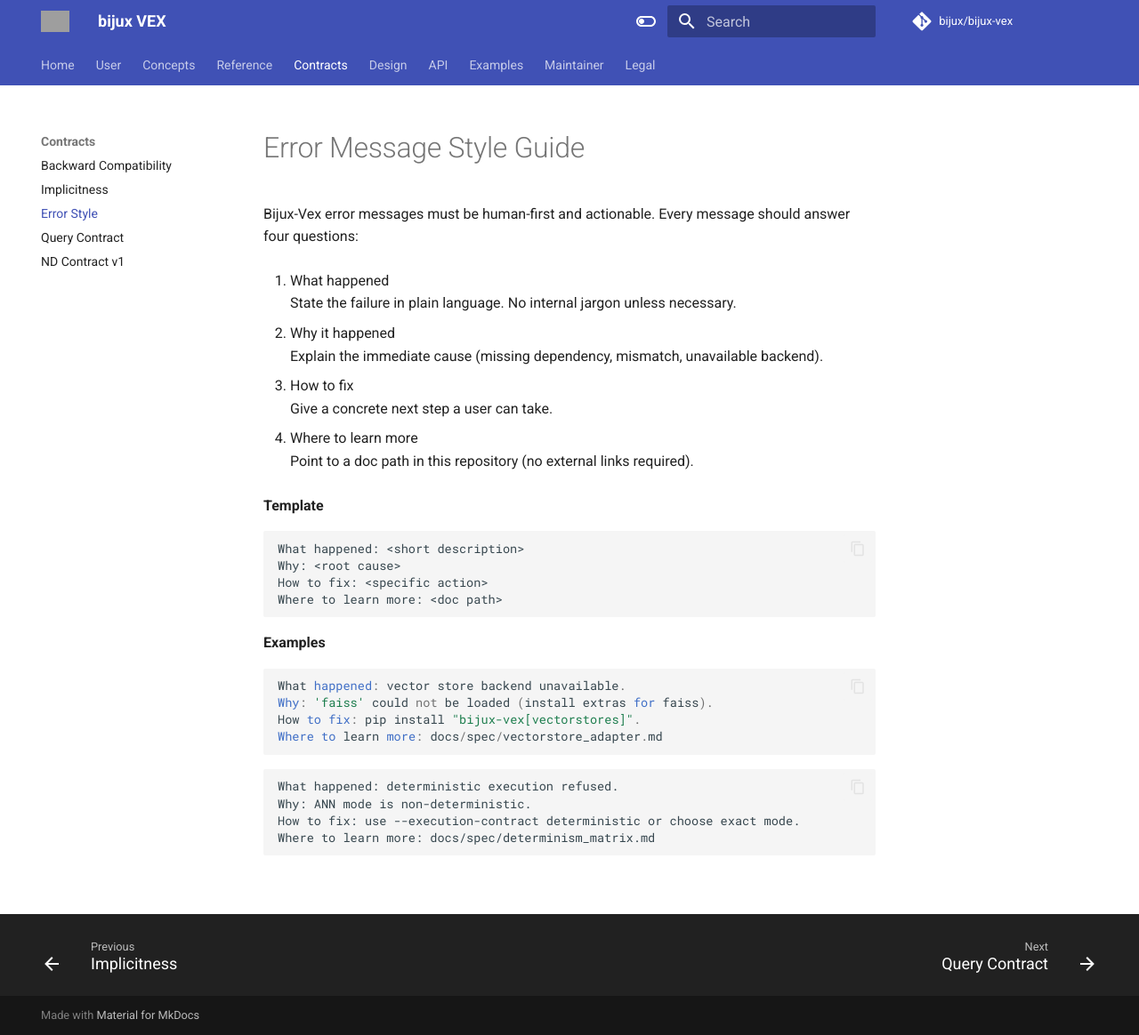
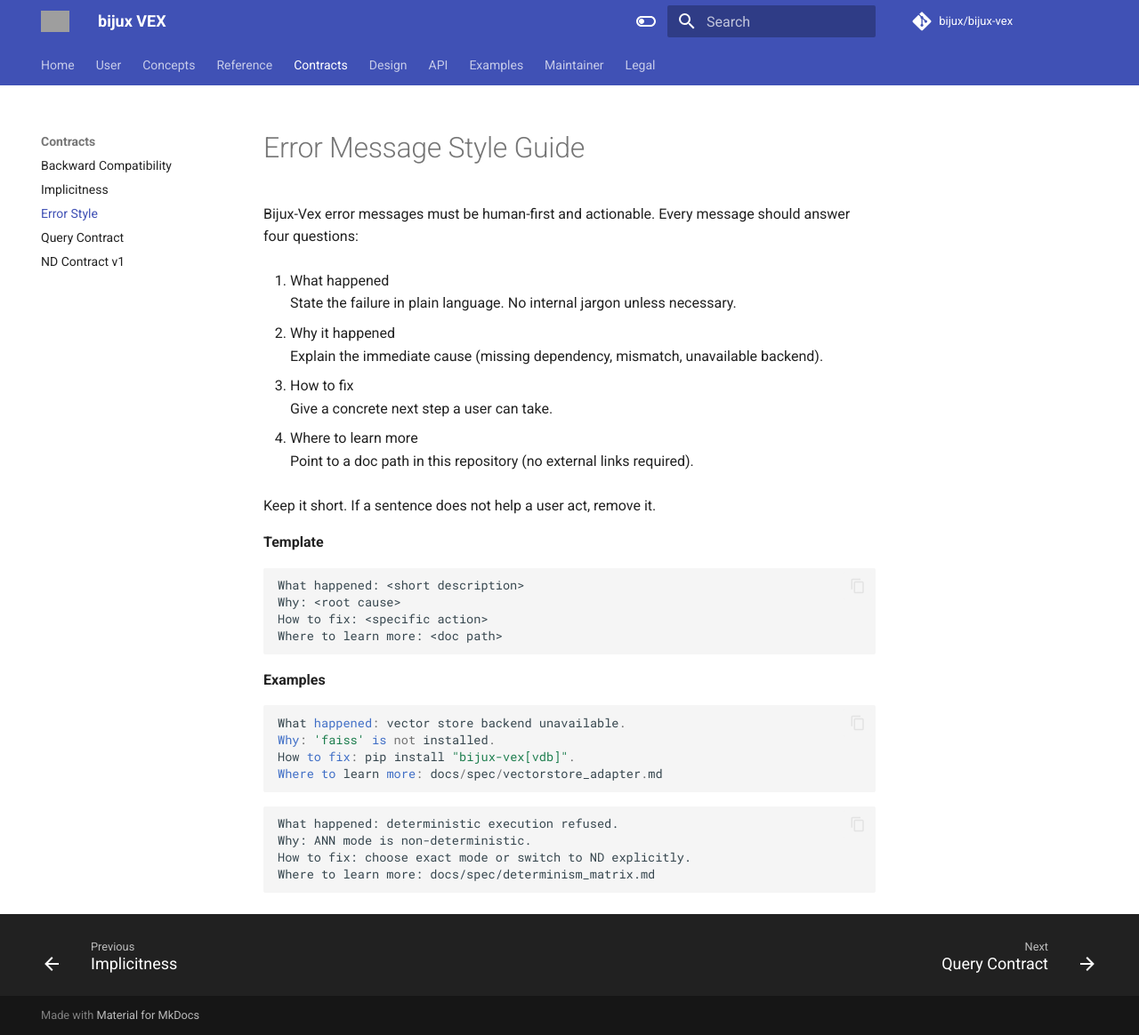
Before and after one commit to bijux/bijux-vex, an MkDocs documentation site: the page built from docs/contracts/error_style.md, in a window 1280 px wide and 1164 px high. Shown: the whole window at 89% size. Built offline with MkDocs 1.6.1 and Material for MkDocs 9.7.7, drawn with Linux system fonts in a browser that asks for light colours; comment, search, counter and statistics services are not loaded; grey boxes are pictures that could not be loaded.

````diff
--- a/docs/contracts/error_style.md
+++ b/docs/contracts/error_style.md
@@ -14,6 +14,8 @@ Give a concrete next step a user can take.
 4. Where to learn more
 Point to a doc path in this repository (no external links required).
 
+Keep it short. If a sentence does not help a user act, remove it.
+
 **Template**
 
 ```
@@ -27,14 +29,14 @@ Where to learn more: <doc path>
 
 ```
 What happened: vector store backend unavailable.
-Why: 'faiss' could not be loaded (install extras for faiss).
-How to fix: pip install "bijux-vex[vectorstores]".
+Why: 'faiss' is not installed.
+How to fix: pip install "bijux-vex[vdb]".
 Where to learn more: docs/spec/vectorstore_adapter.md
 ```
 
 ```
 What happened: deterministic execution refused.
 Why: ANN mode is non-deterministic.
-How to fix: use --execution-contract deterministic or choose exact mode.
+How to fix: choose exact mode or switch to ND explicitly.
 Where to learn more: docs/spec/determinism_matrix.md
 ```
````
Also changed, not shown: docs/maintainer/pre_release_self_audit.md (added, +9 -0 lines), docs/overview/architecture_overview.md (added, +8 -0 lines), docs/user/anti_goals.md (+1 -0 lines), docs/user/freeze_meanings.md (added, +8 -0 lines), docs/user/known_limitations.md (added, +7 -0 lines), docs/user/release_notes_narrative.md (added, +5 -0 lines), docs/user/start_here_10_minutes.md (added, +33 -0 lines).
